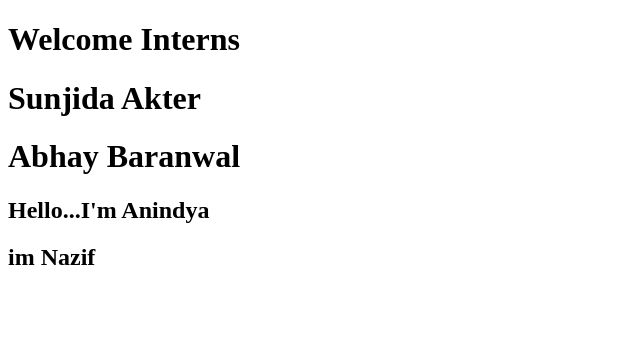
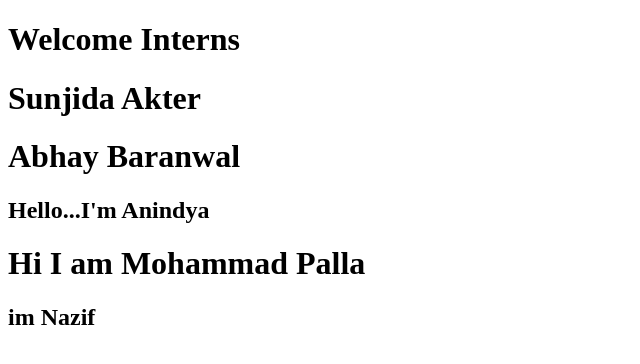
Before and after one commit to Mohammad-Palla/Intern_task, a React (Create React App) app: page / in a window 1280 px wide. Shown: the top 364 px of the page, without its empty margins (0-640 px from the left). Built offline with nearby package versions, Linux system fonts and the light colour scheme.

Commit message:
Update App.js
added my name

```diff
--- a/src/App.js
+++ b/src/App.js
@@ -7,6 +7,7 @@ function App() {
       <h1>Sunjida Akter</h1>
        <h1>Abhay Baranwal</h1>
        	<h2>Hello...I'm Anindya</h2>
+      <h1>Hi I am Mohammad Palla </h1>
             <h2>im Nazif</h2>
     </>
 
```
